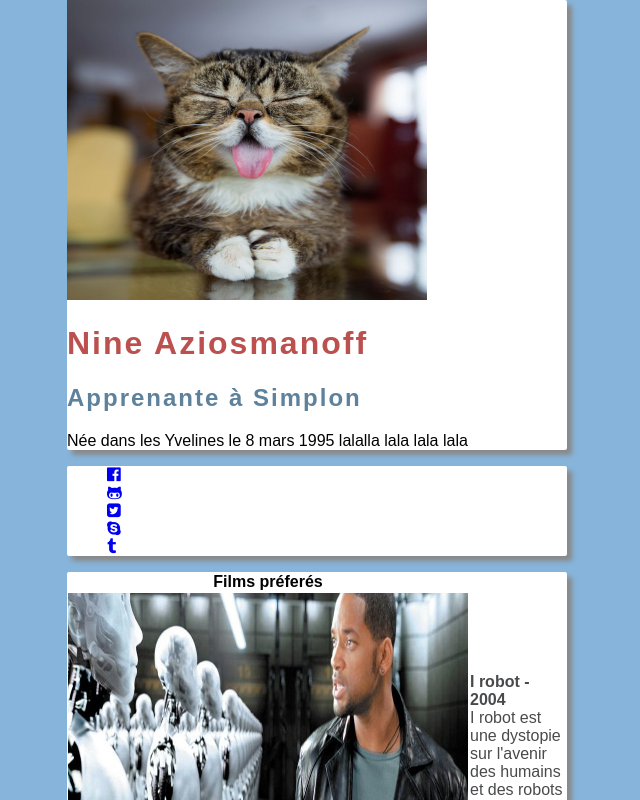
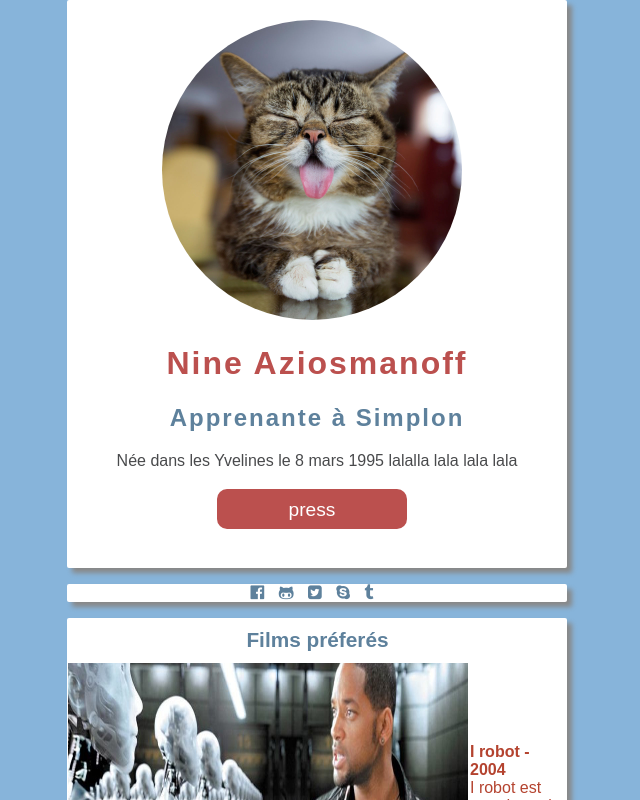
Before and after one commit to nineaz/html-basics, a plain HTML site: page index.html in a window 1280 px wide. Shown: the top 800 px of the page, without its empty margins (323-963 px from the left). Drawn offline with Linux system fonts and the light colour scheme; files that its build step writes are made by us from their sources.

Commit message:
couleures + bouton

```diff
--- a/css/style.css
+++ b/css/style.css
@@ -8,13 +8,15 @@ body{
 width: 500px;
 margin: 0 auto;
 }
-.container .card p {
+#container .card-white #p-black {
     color:rgb(73, 74, 76);
+    text-align: center;
 }
 h1, h2, h3 {
 font-family: "Montserrat", sans-serif;
 color: #0080FF;
 letter-spacing: 2px;
+text-align: center;
 }
 
 h1 {
@@ -26,11 +28,17 @@ h2{
 }
 ul {
   list-style-type: none;
+  text-align: center;
+  padding: 0px;
+}
+ul li {
+  display: inline-block;
+  letter-spacing: 10px;
 }
 ul li a {
   text-decoration: none;
-
-  transition: color 0.3s ease;
+  transition: grey 0.3s ease;
+  color: rgb(94, 129, 156);
 }
 ul li a:hover {
 color: rgb(94, 129, 156);
@@ -41,21 +49,61 @@ table
     border-collapse: collapse;
 }
 td{
-    color:rgb(73, 74, 76);
+    color:rgb(180, 67, 47);
+
 }
 .firstimage img{
-  width: 360px;
+  width: 300px;
   height: 300px;
+  border-radius:300px 300px;
+  overflow: hidden;
+  margin-top: 20px;
+  margin-left: 95px;
+}
+.button {
+  padding-left: 150px;
+  padding-bottom: 20px;
+}
+.card-white .button p  {
+font-family: Arial,sans-serif;
+font-size: 1.2em;
+width: 190px;
+height: 30px;
+vertical-align: middle;
+text-align: center;
+color:white;
+background-color:rgb(187 , 80, 78);
+padding-top: 10px;
+border-radius: 10px;
+}
+table th {
+  padding-left: 100px;
+  font-size:1.3em;
+  padding-top: 10px;
+  padding-bottom: 10px;
+  color: rgb(94, 129, 156);
 }
 table td img {
   width: 400px;
   height: 300px;
 }
-.card {
+
+.card-white {
   border-radius:2px;
   box-shadow: 5px 5px 5px #888888;
   background-color: white;
 }
+footer h2 {
+  padding-top: 10px;
+
+}
 footer p {
     color:rgb(73, 74, 76);
 }
+footer p {
+  text-align: center;
+  color:rgb(180, 67, 47);
+}
+footer ul {
+  padding-bottom: 10px;
+}
--- a/index.html
+++ b/index.html
@@ -9,16 +9,18 @@
   </head>
   <body>
     <div id="container">
-    <div class="card">
+    <div class="card-white">
     <div class="firstimage">
     <img src="css/images/chat-baille-langue-sortie.jpg" alt="" />
-
+    </div>
       <h1>Nine Aziosmanoff</h1>
         <h2>Apprenante à Simplon </h2>
-          <p>Née dans les Yvelines le 8 mars 1995 lalalla lala lala lala  </p>
+          <p id="p-black">Née dans les Yvelines le 8 mars 1995 lalalla lala lala lala  </p>
+          <div class="button">
+                 <p><a href="#"></a>press</p>
           </div>
         </div>
-          <div class="card">
+          <div class="card-white">
           <ul>
           <li>
             <a href="#"><i class="fa fa-facebook-official"></i></a>
@@ -37,7 +39,7 @@
           </li>
         </ul>
         </div>
-        <div class="card">
+        <div class="card-white">
       <table>
           <th>Films préferés</th>
         <tr>
@@ -51,7 +53,7 @@
         </tr>
       </table>
         </div>
-        <div class="card">
+        <div class="card-white">
     <footer>
       <h2>À propos de cette page </h2>
       <p> Cette page à été crée le lundi 1 février à Montreuil </p>
```
